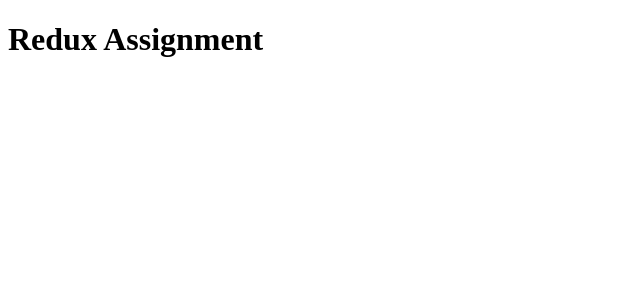
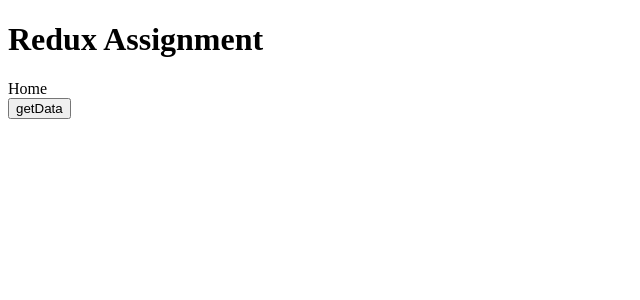
Before and after one commit to HemarajKS/assignment-3, a React (Create React App) app: page / in a window 1280 px wide. Shown: the top 300 px of the page, without its empty margins (0-640 px from the left). Built offline with nearby package versions, Linux system fonts and the light colour scheme; the HTML template or start-up script is replaced by a standard one.

Commit message:
last anu

```diff
--- a/src/App.tsx
+++ b/src/App.tsx
@@ -1,9 +1,33 @@
 import React from 'react'
+import Home from './components/home'
+import { useDispatch } from 'react-redux'
+import { getData } from './redux/reducers/fetchSlice'
 
 function App() {
+  const dispatch = useDispatch()
+
   return (
     <div className="App">
       <h1>Redux Assignment</h1>
+      <Home />
+      <button
+        onClick={() =>
+          dispatch(
+            getData({
+              method: 'get',
+              url: 'data.json',
+              data: {
+                name: 'Ananya',
+                phone: '9480865631',
+
+                address: 'Haleyangadi',
+              },
+            }),
+          )
+        }
+      >
+        getData
+      </button>
     </div>
   )
 }
--- /dev/null
+++ b/src/components/home.tsx
@@ -0,0 +1,7 @@
+import React from 'react'
+import './home.css'
+const Home = () => {
+  return <div>Home</div>
+}
+
+export default Home
--- a/src/redux/reducers/fetchSlice.tsx
+++ b/src/redux/reducers/fetchSlice.tsx
@@ -4,7 +4,7 @@
 
 const initialState = {
   message: '',
-  data: [],
+  data: {},
   isSuccess: false,
   loading: false,
 }
@@ -14,9 +14,9 @@
   async (arg: any, { rejectWithValue }) => {
     try {
       const fetchedData: any = await axios({
-        method: 'get',
-        url: `https://weather-d392d-default-rtdb.asia-southeast1.firebasedatabase.app/snehal.json`,
-        data: '',
+        method: arg.method,
+        url: `https://weather-d392d-default-rtdb.asia-southeast1.firebasedatabase.app/${arg.url}`,
+        data: arg.data,
       })
 
       return fetchedData
```
Also changed, not shown: src/components/home.css (added).
